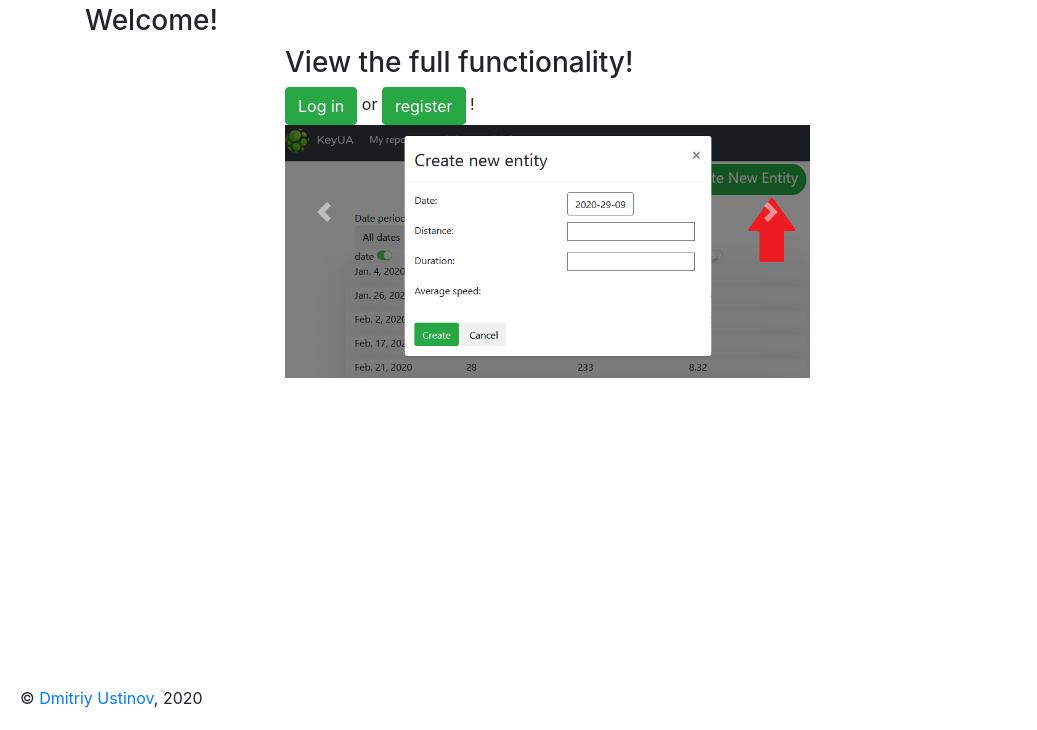
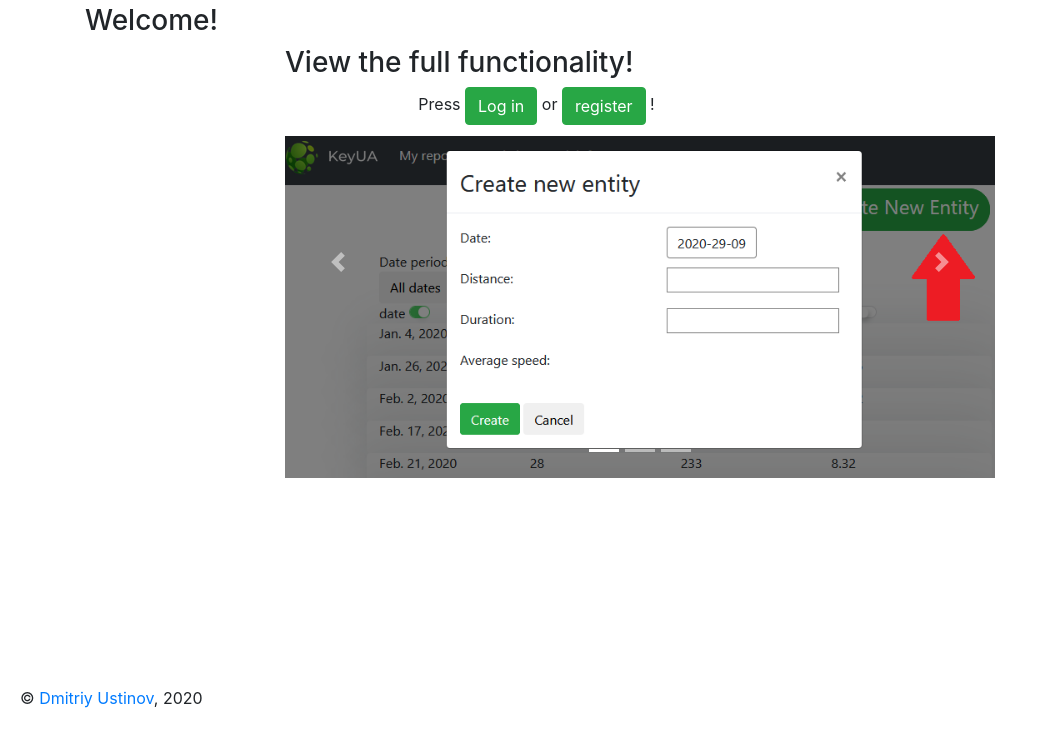
Before and after one commit to party13/test_task_reports, a Django app: page / in a window 1280 px wide. Shown: the part 70-800 px from the top of the page, without its empty margins (0-1037 px from the left). Run offline with Django 3.2, Linux system fonts and the light colour scheme; some libraries are stand-ins or nearby versions.

Commit message:
Fix layouts, add weekly links at statistics

```diff
--- a/reports/core/templates/entities_list.html
+++ b/reports/core/templates/entities_list.html
@@ -17,6 +17,8 @@
         </button>
       </div>
     </div>
+    <div class="row">
+      <div class="col-md-10 offset-1">
         <div class="row filters-row">
             <div class="col-sm">
                 <span>Date period:
@@ -102,7 +104,8 @@
 
       </div>
   </div>
-
+      </div>
+    </div>
   <div id="create_form" class="modal fade">
       <div class="modal-dialog" >
         <div class="modal-content">
--- a/reports/core/templates/greetings.html
+++ b/reports/core/templates/greetings.html
@@ -13,7 +13,7 @@
 <h3>Welcome!</h3>
 <div class="container-fluid">
   <div class="row">
-    <div class="col-md-6 offset-2">
+    <div class="col-md-8 offset-2">
       <div id="carouselExampleIndicators" class="carousel slide" data-ride="carousel">
   <ol class="carousel-indicators">
     <li data-target="#carouselExampleIndicators" data-slide-to="0" class="active"></li>
@@ -22,19 +22,29 @@
   </ol>
   <div class="carousel-inner">
     <div class="carousel-item active">
-              <div>
-                <h3>View the full functionality!</h3>
-            <a href="{% url 'login_url' %}"><button class="btn btn-success">
-              Log in</button></a> or <a href="{% url 'register' %}"><button class="btn btn-success"> register</button></a> !
-        </div>
+      <div style="height:90px">
+          <div>
+             <h3>View the full functionality!</h3></div>
+          <div class="col col-md-8 offset-2">
+              Press <a href="{% url 'login_url' %}"><button class="btn btn-success">
+                Log in</button></a> or <a href="{% url 'register' %}"><button class="btn btn-success"> register</button></a> !
+          </div>
+      </div>
+
       <img class="d-block w-100" src="{% static 'img/slide1.png' %}" alt="First slide">    </div>
     <div class="carousel-item">
+      <div style="height:90px">
       <div ><h3>Manage your entities!</h3></div>
+        <span> Create, delete , view! </span>
+      </div>
       <img class="d-block w-100" src="{% static 'img/slide4.png' %}" alt="Second slide">
 
     </div>
     <div class="carousel-item">
+      <div style="height:90px">
       <div ><h3> Discover your statistics!</h3></div>
+        <span>Weekly, dayly, custom range!</span>
+      </div>
       <img class="d-block w-100" src="{% static 'img/slide3.png' %}" alt="Third slide">
 
     </div>
--- a/reports/core/utils.py
+++ b/reports/core/utils.py
@@ -1,7 +1,16 @@
 import random
-from datetime import date
+from datetime import date, timedelta
 # from .models import Entity
 from django.core.paginator import Paginator
+
+
+FMT = '%Y-%m-%d'
+
+def week_ranges(number):
+    year = date.today().isocalendar()[0]
+    dt0 = date(day=1, month=1, year=year)
+    dt0 = dt0 - timedelta(days=dt0.isoweekday())
+    return ((dt0 + timedelta(days=(number-1) * 7+1)).strftime(FMT), (dt0 + timedelta(days=number*7)).strftime(FMT))
 
 
 def prepare_pagination(context, items):
--- a/reports/core/views.py
+++ b/reports/core/views.py
@@ -1,6 +1,6 @@
 import json
 import operator
-from datetime import datetime
+from datetime import datetime, timedelta, date
 # from django.contrib.auth.mixins import LoginRequiredMixin
 from django.shortcuts import render, redirect
 from .models import Entity
@@ -36,10 +36,9 @@ class MyEntities(View):
             dt_to = request.GET.get('dt_to')
 
             if dt_from and dt_to:
-                fmt = '%Y-%m-%d'
                 try:
-                    dt_from = datetime.strptime(dt_from, fmt)
-                    dt_to = datetime.strptime(dt_to, fmt)
+                    dt_from = datetime.strptime(dt_from, FMT)
+                    dt_to = datetime.strptime(dt_to, FMT)
                     if dt_from <= dt_to:
                         dt1 = date(year=dt_from.year, month=dt_from.month, day=dt_from.day)
                         dt2 = date(year=dt_to.year, month = dt_to.month, day=dt_to.day)
@@ -63,7 +62,7 @@ class MyEntities(View):
             context['form'] = form
             context['count'] = len(entities)
             # context['entities'] = entities
-            context['today'] = date.today().strftime("%Y-%d-%m")
+            context['today'] = date.today().strftime(FMT)      # "%Y-%m-%d"
             context['page_number'] = int(request.GET.get('page', 1))
             context['per_page'] = int(request.GET.get('per_page', 10))
             context = prepare_pagination(context, items=entities)
@@ -74,13 +73,6 @@ class MyEntities(View):
 
 
 class CreateEntity(View):
-    # def get(self, request):
-    #     form = CreateEntityForm
-    #
-    #     template = 'creating template.html'
-    #     context = {'form': form}
-    #     return render(request, template, context=context)
-
     def post(self, request):
         try:
             form = CreateEntityForm(request.POST)
@@ -91,6 +83,7 @@ class CreateEntity(View):
                 distance = form.data.get('distance')
                 entity = Entity(user_id=user_id, date=date,distance=distance, duration=duration)
                 entity.save()
+                print(entity.id)
                 return HttpResponse(json.dumps({'result': True, 'details': ''}))
             else:
                 # render the form with errors
@@ -123,12 +116,14 @@ class MyStatistics(View):
                 speed = distance / duration
             else:
                 count = distance = duration = speed = 0
+            week_start, week_end = week_ranges(week_number)
             weeks.append({'week_number': week_number,
                           'count': count,
                           'distance': distance,
                           'duration': duration,
+                          'week_start': week_start,
+                          'week_end': week_end,
                           'speed': round(speed, 3)})
-
             context['weeks'] = weeks
         return render(request, MyStatistics.template, context=context)
 
```
Also changed, not shown: reports/core/templates/statistics.html (+8 -3 lines). Lines whose indentation alone changed are shown as unchanged.
